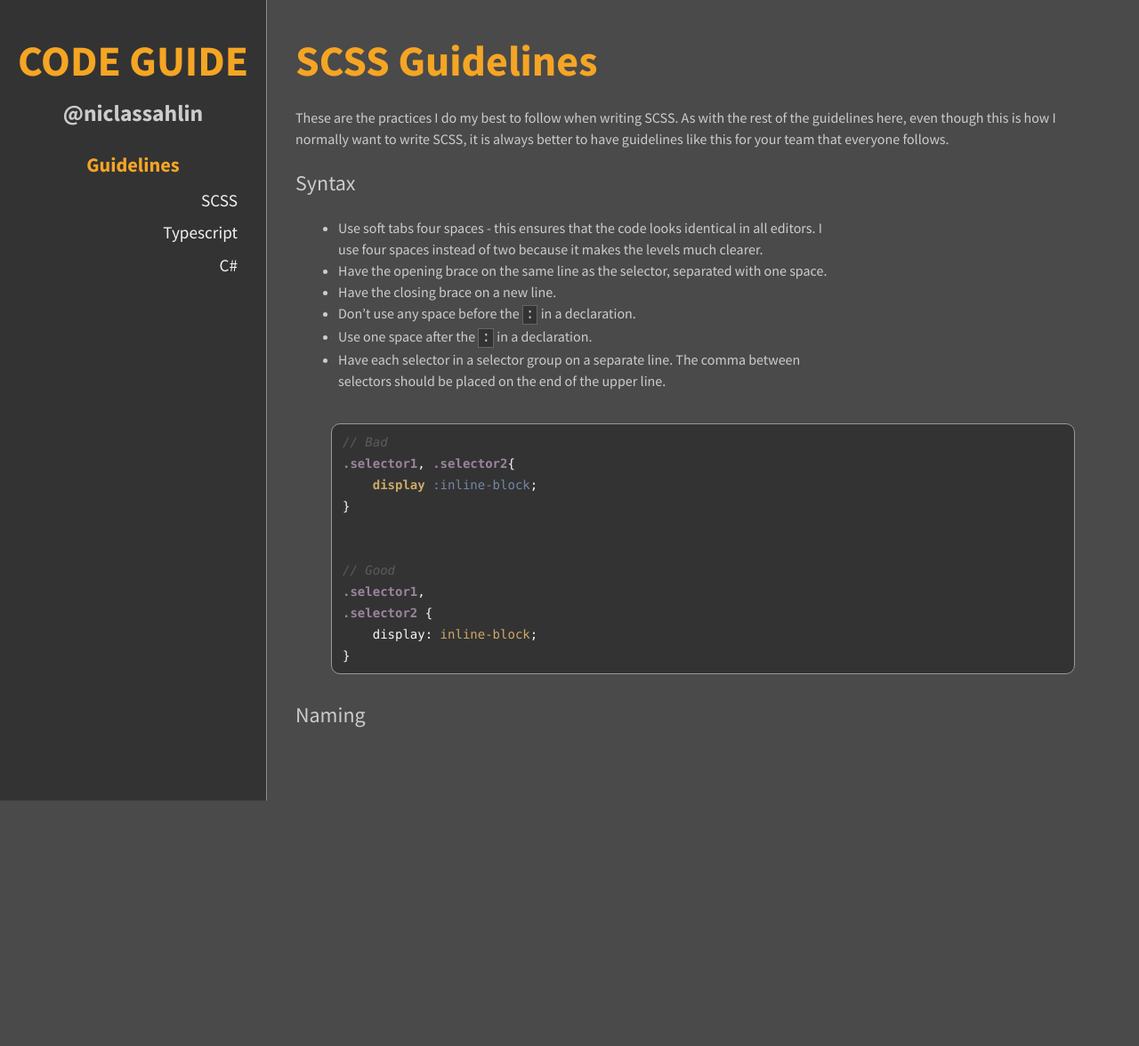
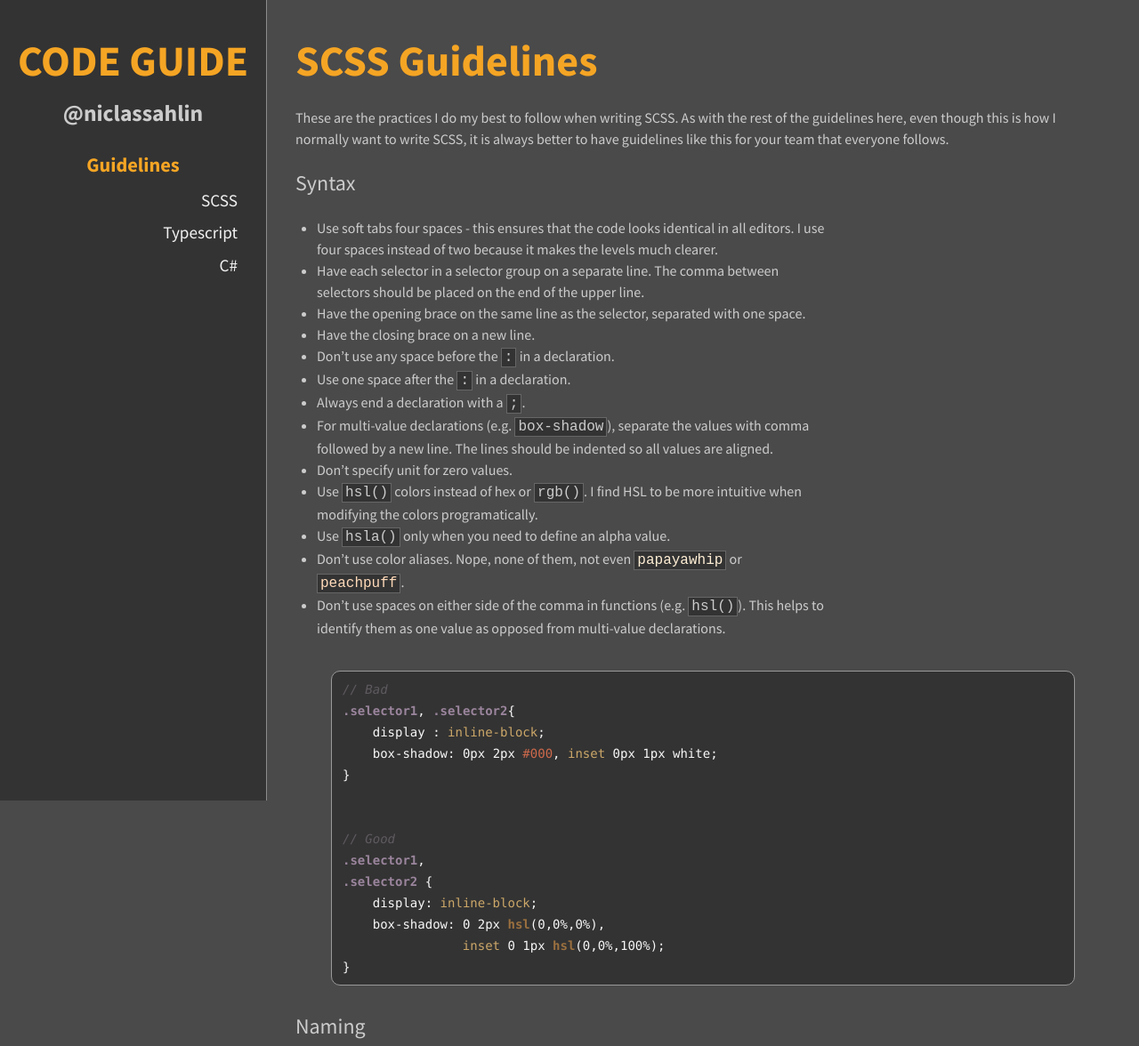
Before and after one commit to niclasgillberg/codeguide, a Jekyll site: the page built from guidelines/scss/index.md, in a window 1280 px wide. Shown: the whole page at 89% size. Built offline with Jekyll 4.4.1, drawn with Linux system fonts in a browser that asks for light colours; before the commit the page ends 900 px from its top, so only the background shows below that.

Commit message:
More scss syntax content

```diff
--- a/_sass/_content.scss
+++ b/_sass/_content.scss
@@ -9,10 +9,15 @@
 .section {
     display: flex;
     flex-flow: row wrap;
+    align-items: stretch;
 
     .description {
         flex: 0 1 600px;
         margin-right: $spacing-unit * 2;
+
+        > ul {
+            padding-left: $spacing-unit * 2;
+        }
     }
 
     .highlight {
--- a/guidelines/scss/index.md
+++ b/guidelines/scss/index.md
@@ -10,17 +10,25 @@ These are the practices I do my best to follow when writing SCSS. As with the re
 <div class="section" markdown="1">
 <div class="description" markdown="1">
 * Use soft tabs four spaces - this ensures that the code looks identical in all editors. I use four spaces instead of two because it makes the levels much clearer.
+* Have each selector in a selector group on a separate line. The comma between selectors should be placed on the end of the upper line.
 * Have the opening brace on the same line as the selector, separated with one space.
 * Have the closing brace on a new line.
 * Don't use any space before the `:` in a declaration.
 * Use one space after the `:` in a declaration.
-* Have each selector in a selector group on a separate line. The comma between selectors should be placed on the end of the upper line.
+* Always end a declaration with a `;`.
+* For multi-value declarations (e.g. `box-shadow`), separate the values with comma followed by a new line. The lines should be indented so all values are aligned.
+* Don't specify unit for zero values.
+* Use `hsl()` colors instead of hex or `rgb()`. I find HSL to be more intuitive when modifying the colors programatically.
+* Use `hsla()` only when you need to define an alpha value.
+* Don't use color aliases. Nope, none of them, not even <span markdown="1" style="color: papayawhip">`papayawhip`</span> or <span markdown="1" style="color: peachpuff">`peachpuff`</span>.
+* Don't use spaces on either side of the comma in functions (e.g. `hsl()`). This helps to identify them as one value as opposed from multi-value declarations.
 </div>
 
 {% highlight scss %}
 // Bad
 .selector1, .selector2{
-    display :inline-block;
+    display : inline-block;
+    box-shadow: 0px 2px #000, inset 0px 1px white;
 }
 
 
@@ -28,6 +36,8 @@ These are the practices I do my best to follow when writing SCSS. As with the re
 .selector1,
 .selector2 {
     display: inline-block;
+    box-shadow: 0 2px hsl(0,0%,0%),
+                inset 0 1px hsl(0,0%,100%);
 }
 {% endhighlight %}
 </div>
```
